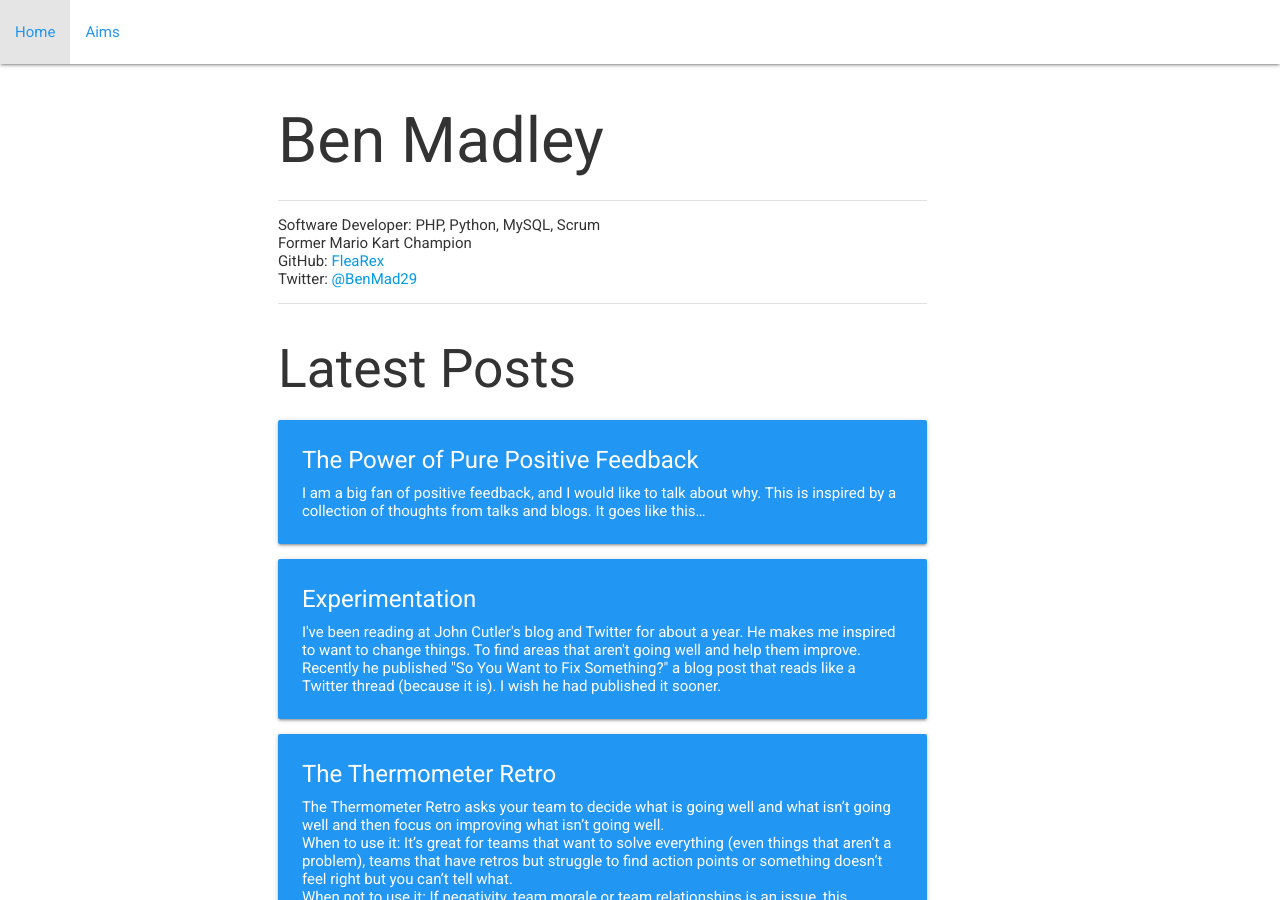
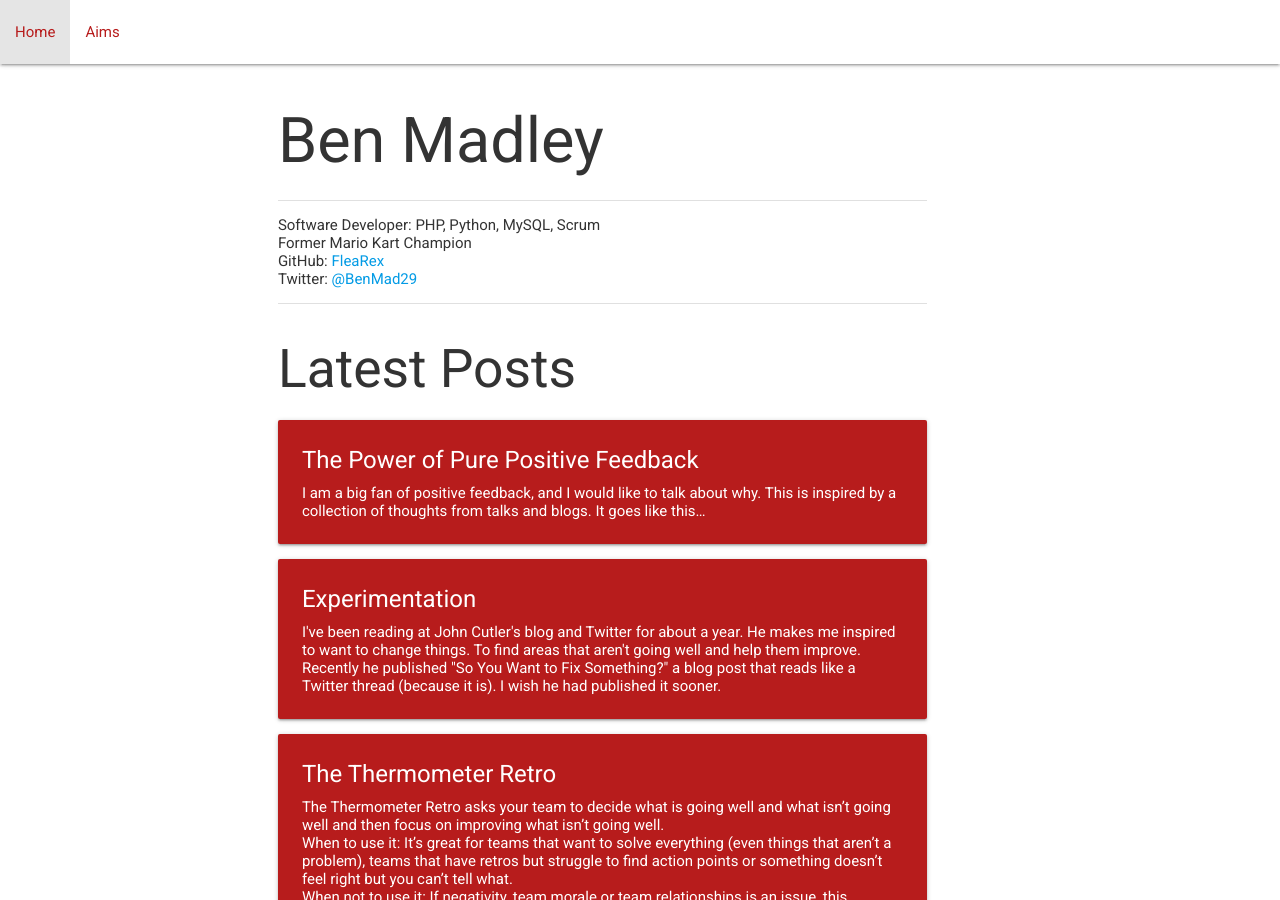
Before and after one commit to FleaRex/PersonalBlog, a Jekyll site: the page built from index.html, in a window 1280 px wide and 900 px high. Built offline with Jekyll 4.4.1, drawn with Linux system fonts in a browser that asks for light colours.

Commit message:
Make colour scheme red.

```diff
--- a/_includes/navigation.html
+++ b/_includes/navigation.html
@@ -3,7 +3,7 @@
     <div class="nav-wrapper">
       <ul id="nav-mobile" class="left">
         {% for item in site.data.navigation %}
-          <li><a class="blue-text" href="{{ item.link }}" {% if page.url == item.link %}class="current"{% endif %}>{{ item.name }}</a></li>
+          <li><a class=" red-text text-darken-4" href="{{ item.link }}" {% if page.url == item.link %}class="current"{% endif %}>{{ item.name }}</a></li>
         {% endfor %}
       </ul>
     </div>
--- a/index.html
+++ b/index.html
@@ -19,7 +19,7 @@ short_name: ben
 
 {% for post in site.posts %}
   <a class="blogCardLink" href="{{ post.url }}">
-    <div class="card hoverable blue">
+    <div class="card hoverable red darken-4">
       <div class="card-content white-text">
         <span class="card-title">{{ post.title }}</span>
         <p>{{ post.excerpt }}</p>
```
